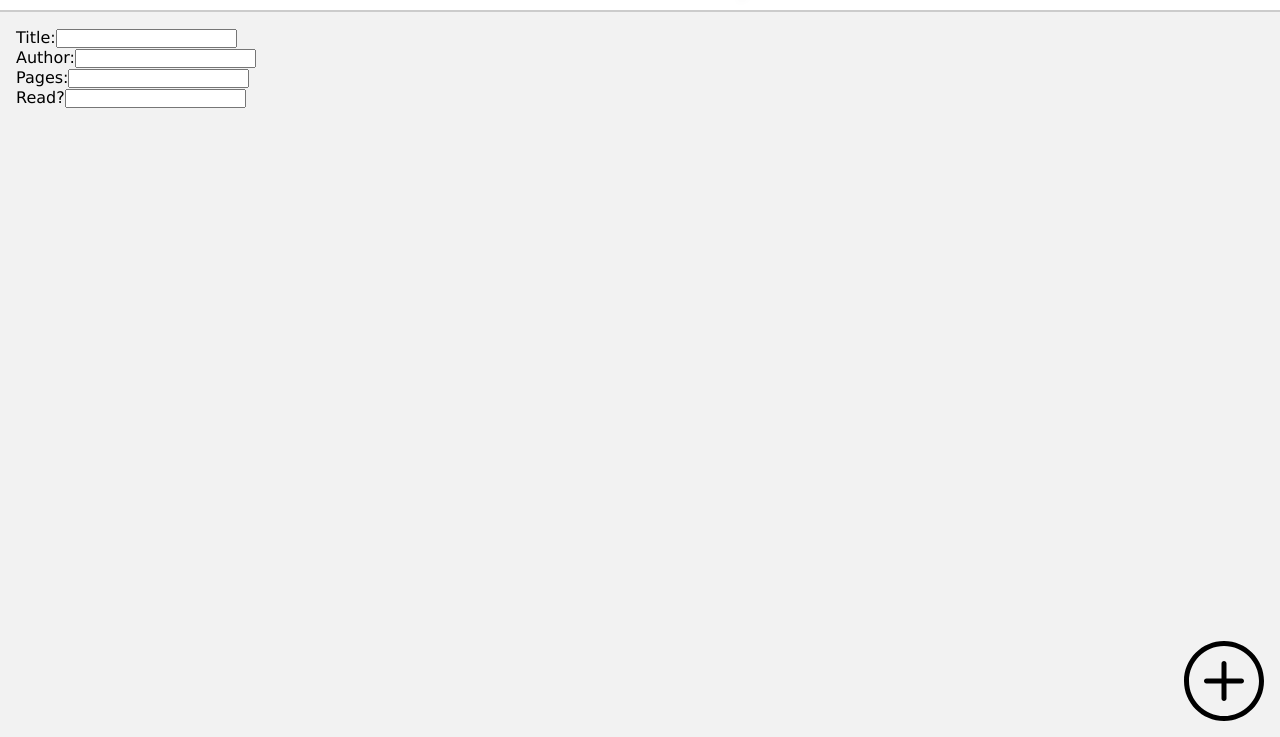
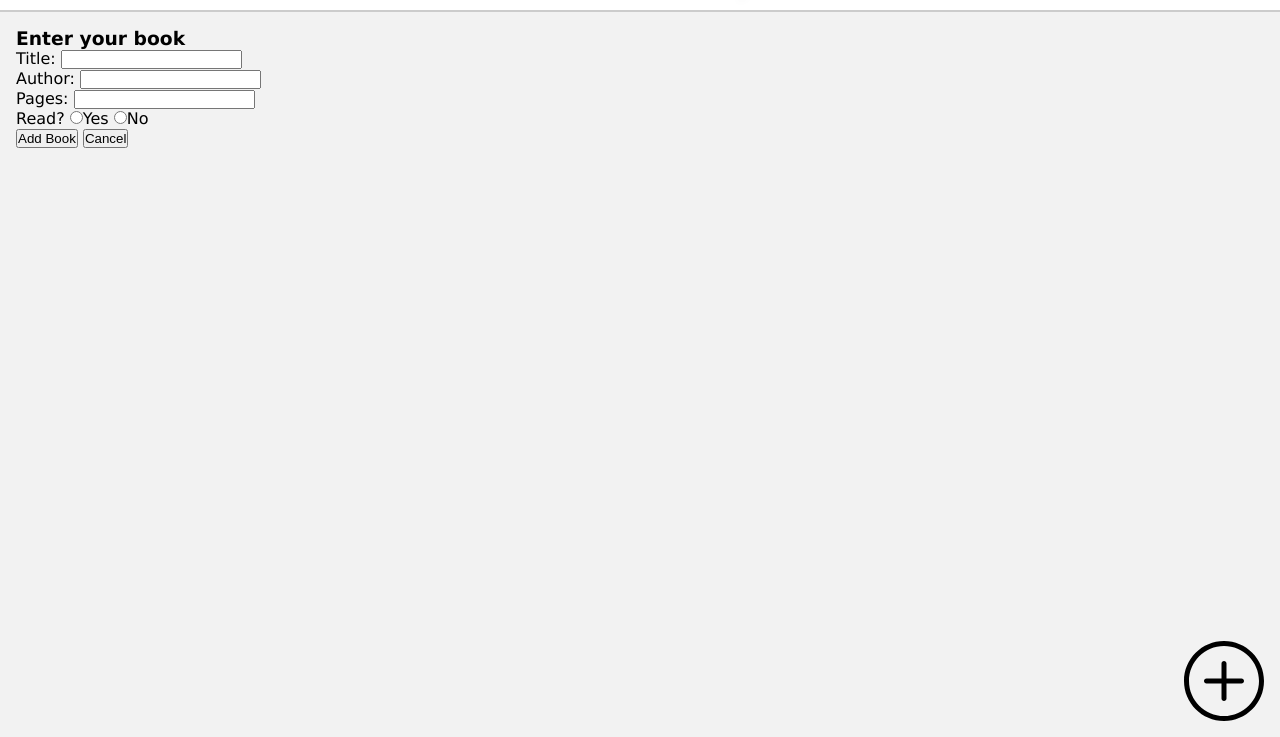
Before and after one commit to claytonm17/library, a plain HTML site: page index.html in a window 1280 px wide. Both pictures are taken after a click on the button 1224 px from the left and 744 px from the top of the page. Shown: the part 63-800 px from the top of the page. Drawn offline with Linux system fonts and the light colour scheme; a web font is replaced by a local one.

Commit message:
refactor: form changed to popup instead of DOM

```diff
--- a/index.html
+++ b/index.html
@@ -18,7 +18,32 @@
                 <path d="M16 0c-8.836 0-16 7.163-16 16s7.163 16 16 16c8.837 0 16-7.163 16-16s-7.163-16-16-16zM16 30.032c-7.72 0-14-6.312-14-14.032s6.28-14 14-14 14 6.28 14 14-6.28 14.032-14 14.032zM23 15h-6v-6c0-0.552-0.448-1-1-1s-1 0.448-1 1v6h-6c-0.552 0-1 0.448-1 1s0.448 1 1 1h6v6c0 0.552 0.448 1 1 1s1-0.448 1-1v-6h6c0.552 0 1-0.448 1-1s-0.448-1-1-1z"></path>
             </svg>
         </button>
-
+        <div class="form-container">
+            <form action="" method="get" class="form-contents">
+                <h3>Enter your book</h3>
+                <div class="title-container">
+                    <label for="title" class="title-label">Title:</label>
+                    <input type="text" name="title" id="title-input"/>
+                </div>
+                <div class="author-container">
+                    <label for="author" class="author-label">Author:</label>
+                    <input type="text" name="author" id="author-input"/>
+                </div>
+                <div class="pages-container">
+                    <label for="pages" class="pages-label">Pages:</label>
+                    <input type="number" name="pages" id="pages-input"/>
+                </div>
+                <div class="isRead-container">
+                    <label for="isRead" class="isRead-label">Read?</label>
+                    <input type="radio" name="yes" id="yes-input">Yes</input>
+                    <input type="radio" name="no" id="no-input">No</input>
+                </div>
+                <div class="buttons">
+                    <input type="submit" value="Add Book"/>
+                    <button class="cancel">Cancel</button>
+                </div>
+            </form>
+        </div>
     </div>
     <script src="./index.js"></script>
 </body>
--- a/index.js
+++ b/index.js
@@ -79,53 +79,15 @@ const createBookContainer = (book) => {
     shelf.appendChild(bookContainer);
 }
 
-// Add a book functionality
-// Event listener for add book button
-let addBookButton = document.querySelector('.add-book');
+const addBookButton = document.querySelector('.add-book');
+const formContainer = document.querySelector('.form-container');
+const cancelButton = document.querySelector('.cancel');
+formContainer.style.display = 'none';
+
 addBookButton.addEventListener('click', () => {
-    console.log('click');
-    createForm();
+    formContainer.style.display = 'block';
 });
 
-// Create form function
-const createForm = () => {
-    const formContainer = document.createElement('form');
-    // Title
-    const titleContainer = document.createElement('div');
-    const titleLabel = document.createElement('label');
-    const titleInput = document.createElement('input');
-    // Author
-    const authorContainer = document.createElement('div');
-    const authorLabel = document.createElement('label');
-    const authorInput = document.createElement('input');
-    // Pages
-    const pagesContainer = document.createElement('div');
-    const pagesLabel = document.createElement('label');
-    const pagesInput = document.createElement('input');
-    // Read?
-    const isReadContainer = document.createElement('div');
-    const isReadLabel = document.createElement('label');
-    const isReadInput = document.createElement('input');
-
-    // Label text contents
-    titleLabel.textContent = 'Title:';
-    authorLabel.textContent = 'Author:';
-    pagesLabel.textContent = 'Pages:';
-    isReadLabel.textContent = 'Read?';
-
-    // Layout of DOM
-    formContainer.appendChild(titleContainer);
-    formContainer.appendChild(authorContainer);
-    formContainer.appendChild(pagesContainer);
-    formContainer.appendChild(isReadContainer);
-    titleContainer.appendChild(titleLabel);
-    titleContainer.appendChild(titleInput);
-    authorContainer.appendChild(authorLabel);
-    authorContainer.appendChild(authorInput);
-    pagesContainer.appendChild(pagesLabel);
-    pagesContainer.appendChild(pagesInput);
-    isReadContainer.appendChild(isReadLabel);
-    isReadContainer.appendChild(isReadInput);
-
-    shelf.appendChild(formContainer);
-}
+cancelButton.addEventListener('click', () => {
+    formContainer.style.display = 'none';
+})
```
